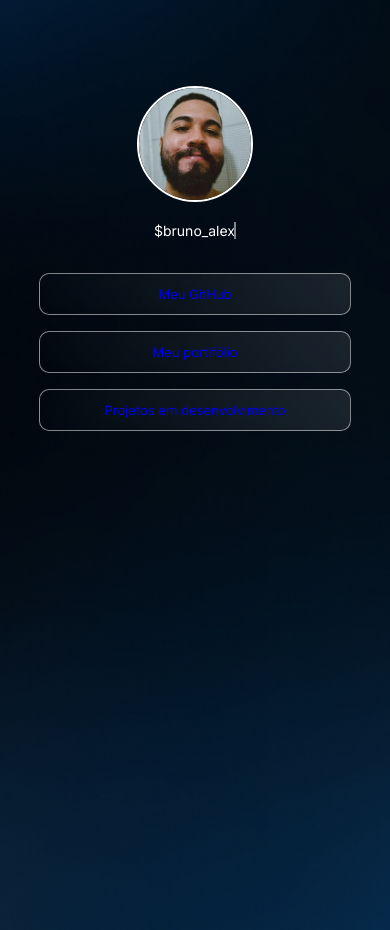
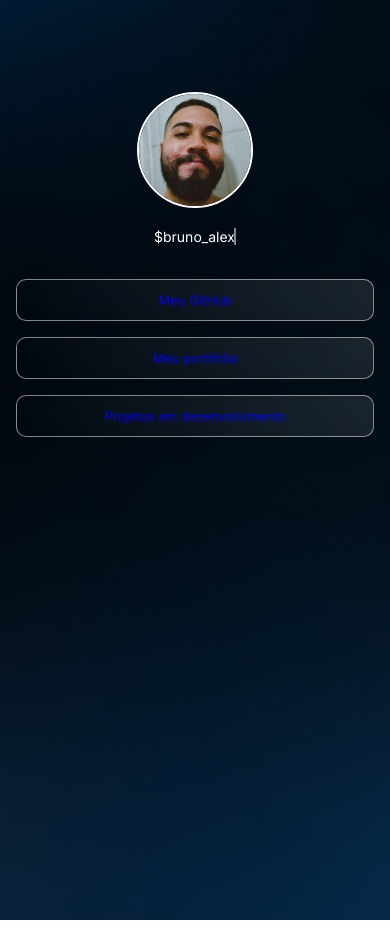
Before and after one commit to alexxsouzaa/ConnectHub, a plain HTML site: page index.html in a window 390 px wide. Drawn offline with Linux system fonts and the light colour scheme.

Commit message:
CSS atualizado

```diff
--- a/index.html
+++ b/index.html
@@ -4,7 +4,7 @@
     <meta charset="UTF-8">
     <meta name="viewport" content="width=device-width, initial-scale=1.0">
     <title>ConnectHub</title>
-    <link rel="stylesheet" href="css/styles.css">
+    <link rel="stylesheet" href="styles.css">
     <script src="scripts/scripts.js"></script>
 </head>
 <body>
--- a/css/styles.css
+++ b/styles.css
@@ -8,7 +8,7 @@
 }
 
 body {
-    font-family: inter, sans-serif;
+    font-family: 'Inter', sans-serif;
     font-size: 12px;
     color: #ffffff;
     height: 100vh;
@@ -19,9 +19,8 @@ body {
 }
 
 #Container {
-    margin: auto;
-    width: 360px;
-    margin: 86px auto 0px;
+    margin: 76px auto 0px;
+    width: 390px;
     padding: 0px 24px;
 }
 
@@ -60,7 +59,7 @@ body {
     /* Simula um cursor */
     width: 0;
     /* Começa sem largura */
-    animation: user 1s steps(10) forwards, blink 0.7s infinite;
+    animation: user 1.5s steps(10) forwards, blink 0.7s infinite;
 }
 
 @keyframes user {
@@ -109,6 +108,7 @@ ul li a {
 ul li a:hover {
     background: rgba(255, 255, 255, 0.05);
     border: 1.5px solid #ffffff;
+    font-weight: 500;
 }
 
 a:visited {
@@ -120,6 +120,10 @@ a:active {
     color: #fff;
 }
 
+a:focus{
+    color: #fff;
+}
+
 footer {
     text-align: center;
     padding: 24px 0px;
@@ -128,3 +132,14 @@ footer {
 #footer {
     text-decoration: none;
 }
+
+@media (max-width: 600px) {
+    #Container {
+        width: 100%;
+        padding: 16px;
+    }
+
+    ul {
+        flex-direction: column;
+    }
+}
```
